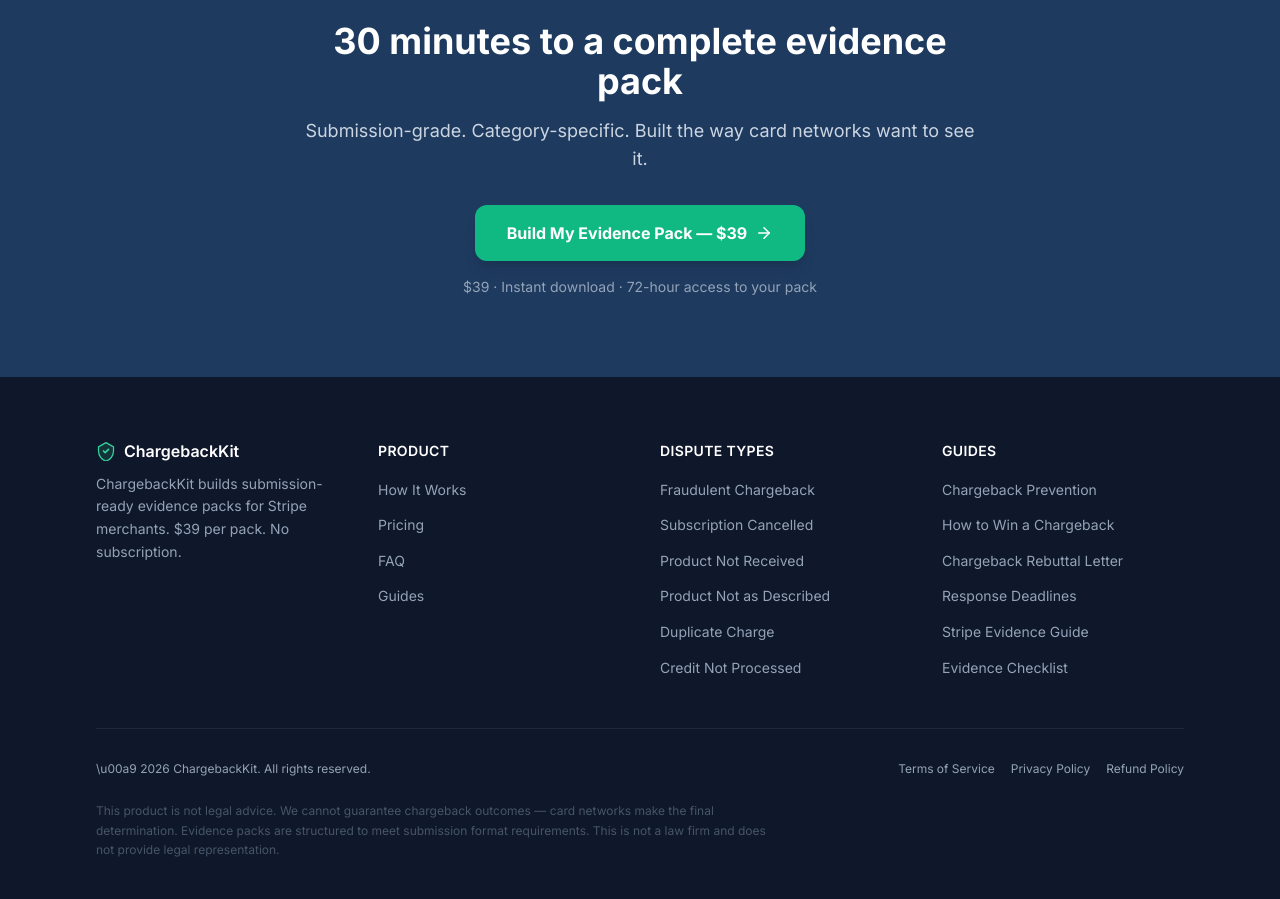
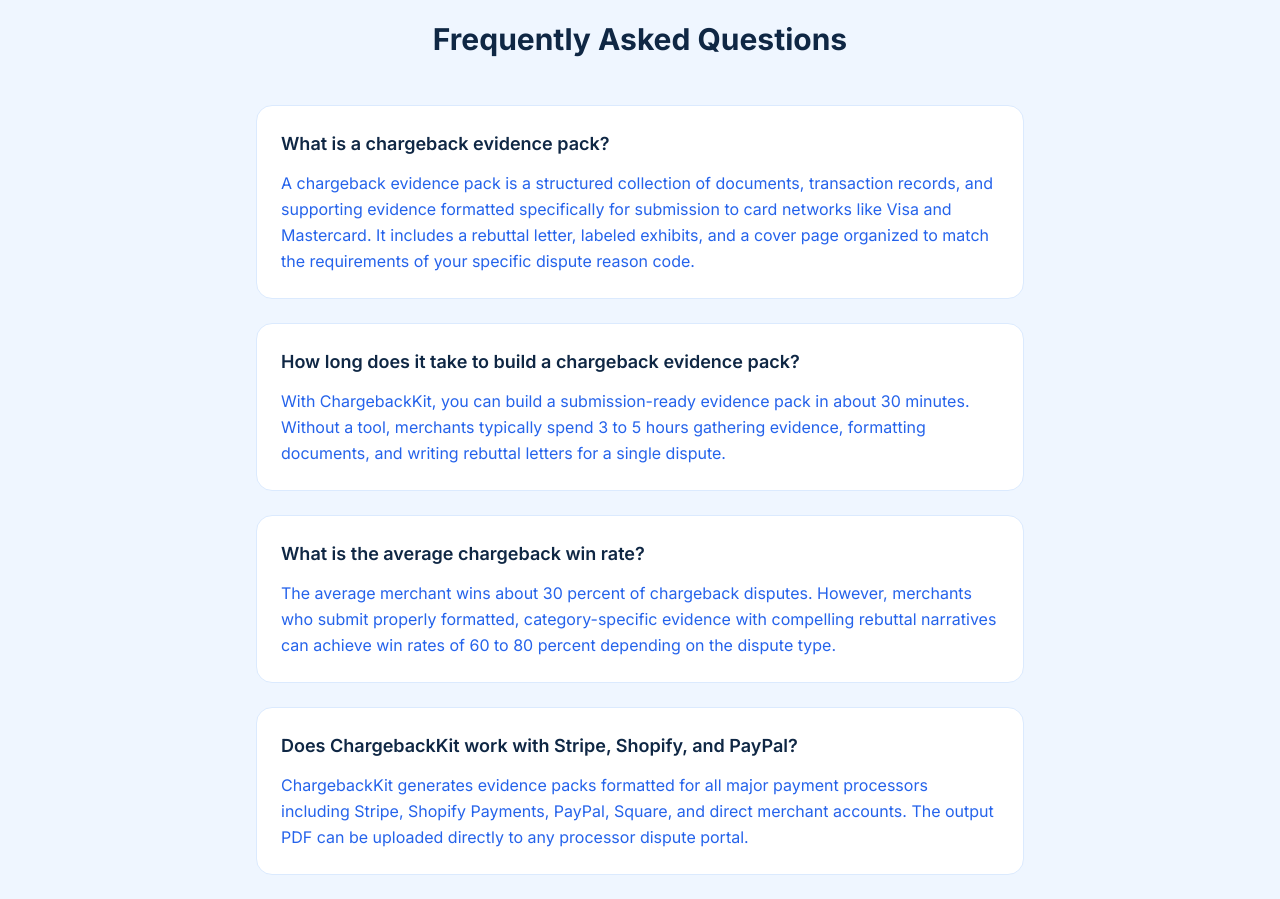
Before and after one commit to mattmcallister-create/chargeback-evidence-pack, a Next.js app: page / in a window 1280 px wide. Shown: the part 3500-4399 px from the top of the page. Built offline with nearby package versions, Linux system fonts and the light colour scheme; no server answers.

Commit message:
feat: add FAQPage schema and visible FAQ section to homepage for AEO

```diff
--- a/app/(marketing)/page.tsx
+++ b/app/(marketing)/page.tsx
@@ -78,12 +78,71 @@
   operatingSystem: 'Web',
 }
 
+const faqSchema = {
+  '@context': 'https://schema.org',
+  '@type': 'FAQPage',
+  mainEntity: [
+    {
+      '@type': 'Question',
+      name: 'What is a chargeback evidence pack?',
+      acceptedAnswer: {
+        '@type': 'Answer',
+        text: 'A chargeback evidence pack is a structured collection of documents, transaction records, and supporting evidence formatted specifically for submission to card networks like Visa and Mastercard. It includes a rebuttal letter, labeled exhibits, and a cover page organized to match the requirements of your specific dispute reason code.',
+      },
+    },
+    {
+      '@type': 'Question',
+      name: 'How long does it take to build a chargeback evidence pack?',
+      acceptedAnswer: {
+        '@type': 'Answer',
+        text: 'With ChargebackKit, you can build a submission-ready evidence pack in about 30 minutes. Without a tool, merchants typically spend 3 to 5 hours gathering evidence, formatting documents, and writing rebuttal letters for a single dispute.',
+      },
+    },
+    {
+      '@type': 'Question',
+      name: 'What is the average chargeback win rate?',
+      acceptedAnswer: {
+        '@type': 'Answer',
+        text: 'The average merchant wins about 30 percent of chargeback disputes. However, merchants who submit properly formatted, category-specific evidence with compelling rebuttal narratives can achieve win rates of 60 to 80 percent depending on the dispute type.',
+      },
+    },
+    {
+      '@type': 'Question',
+      name: 'Does ChargebackKit work with Stripe, Shopify, and PayPal?',
+      acceptedAnswer: {
+        '@type': 'Answer',
+        text: 'ChargebackKit generates evidence packs formatted for all major payment processors including Stripe, Shopify Payments, PayPal, Square, and direct merchant accounts. The output PDF can be uploaded directly to any processor dispute portal.',
+      },
+    },
+    {
+      '@type': 'Question',
+      name: 'How much does ChargebackKit cost?',
+      acceptedAnswer: {
+        '@type': 'Answer',
+        text: 'ChargebackKit costs 39 dollars per evidence pack with no subscription required. This is a fraction of the 300 to 500 dollars that chargeback consultants typically charge for the same work, and there are no monthly fees or commitments.',
+      },
+    },
+    {
+      '@type': 'Question',
+      name: 'What types of chargebacks can I fight with ChargebackKit?',
+      acceptedAnswer: {
+        '@type': 'Answer',
+        text: 'ChargebackKit supports all major dispute categories including fraudulent or unauthorized transactions, product not received, product not as described, subscription cancellation disputes, duplicate charges, and credit not processed. Each category has tailored evidence requirements and rebuttal templates.',
+      },
+    },
+  ],
+}
+
 export default function HomePage() {
   return (
     <>
       <script
         type="application/ld+json"
         dangerouslySetInnerHTML={{ __html: JSON.stringify(organizationSchema) }}
+      />
+      <script
+        type="application/ld+json"
+        dangerouslySetInnerHTML={{ __html: JSON.stringify(faqSchema) }}
       />
 
       {/* ─── HERO ─────────────────────────────────────────────────────────── */}
@@ -354,6 +413,27 @@
         </div>
       </section>
 
+      {/* ─── FAQ ──────────────────────────────────────────────────────────── */}
+      <section id="faq" className="py-20 px-4 sm:px-6 lg:px-8 bg-brand-50">
+        <div className="max-w-3xl mx-auto">
+          <h2 className="text-3xl font-bold text-brand-900 text-center mb-12">
+            Frequently Asked Questions
+          </h2>
+          <div className="space-y-6">
+            {faqSchema.mainEntity.map((item, i) => (
+              <div key={i} className="bg-white rounded-xl border border-brand-100 p-6">
+                <h3 className="text-lg font-semibold text-brand-900 mb-3">
+                  {item.name}
+                </h3>
+                <p className="text-brand-600 leading-relaxed">
+                  {item.acceptedAnswer.text}
+                </p>
+              </div>
+            ))}
+          </div>
+        </div>
+      </section>
+
       {/* ─── FINAL CTA ────────────────────────────────────────────────────── */}
       <section className="bg-brand-800 py-20 px-4 sm:px-6 lg:px-8 text-center">
         <div className="max-w-2xl mx-auto">
```
